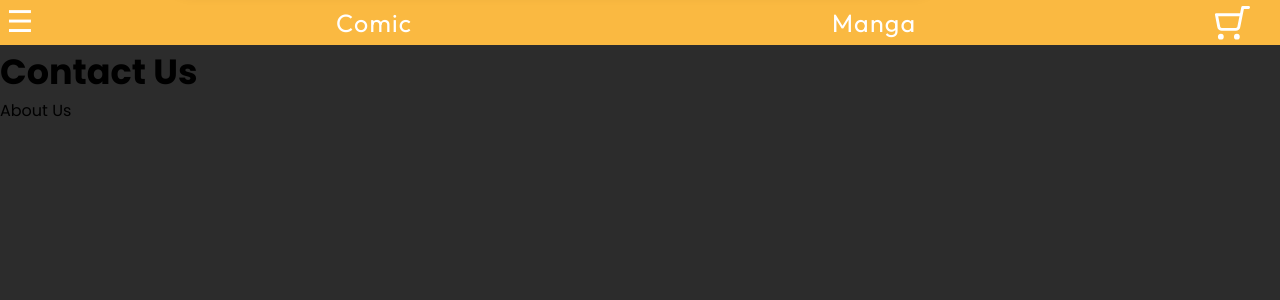
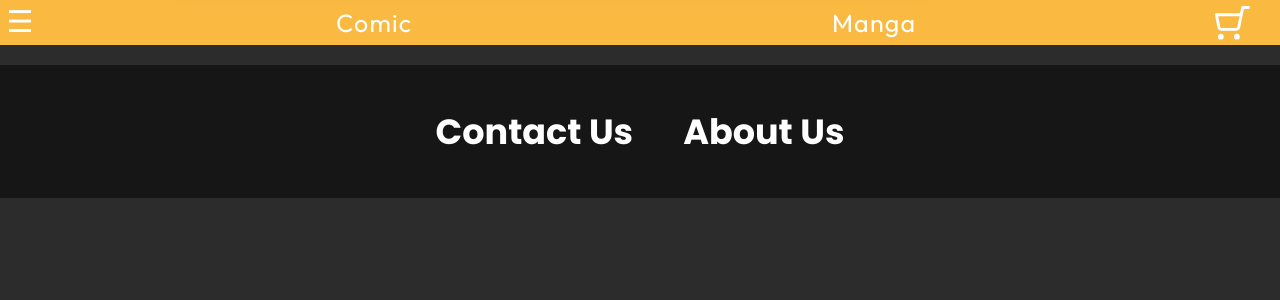
Before and after one commit to MhmdBu50/Ink_Panels, a PHP site: page /Home_page.php in a window 1280 px wide. Shown: the part 75-375 px from the top of the page. Run offline with PHP 8.4, Linux system fonts and the light colour scheme; data that the repository does not hold is empty; some web fonts are replaced.

Commit message:
modified the footer

```diff
--- a/CSS/HomePage.css
+++ b/CSS/HomePage.css
@@ -214,7 +214,8 @@ margin-top: 0px;
 }
 #site-footer {
   padding: 20px;
-  margin: 40;
+  background-color: #161616;
+  margin-top: 20px;
 }
 
 .footer-content {
@@ -232,13 +233,6 @@ margin-top: 0px;
   font-size: 35px; /* Adjust as needed */
   font-weight: bold;
 }
-
-summary {
-  list-style: none;
-  font-size: 35px; /* Adjust as needed */
-  font-weight: bold;
+.footer-content a:hover {
+    color: rgb(56, 116, 162);
 }
-
-summary::-webkit-details-marker {
-  display: none;
-}
--- a/Home_page.php
+++ b/Home_page.php
@@ -115,11 +115,10 @@ while ($row = mysqli_fetch_assoc($result)) {
 ?>
 
     </div>
-        <footer>
-            <div>
-                <details>
-                <summary><label><a>Contact Us</a></label></summary><ul><li><a href="tel:+966013646">+999013646</a></li><li><a href="mailto:AAAAA@email.com">AAAAA@email.com</a></li></ul></details>
-                <label><a>About Us</a></label>
+        <footer id="site-footer">
+            <div class="footer-content">
+            <h2><a href="ContactUs_page.php">Contact Us</a></h2>
+            <h2><a href="#">About Us</a></h2>
             </div>
 
         </footer>
```
Also changed, not shown: ContactUs_page.php (renamed from ContactUs_page .php).
